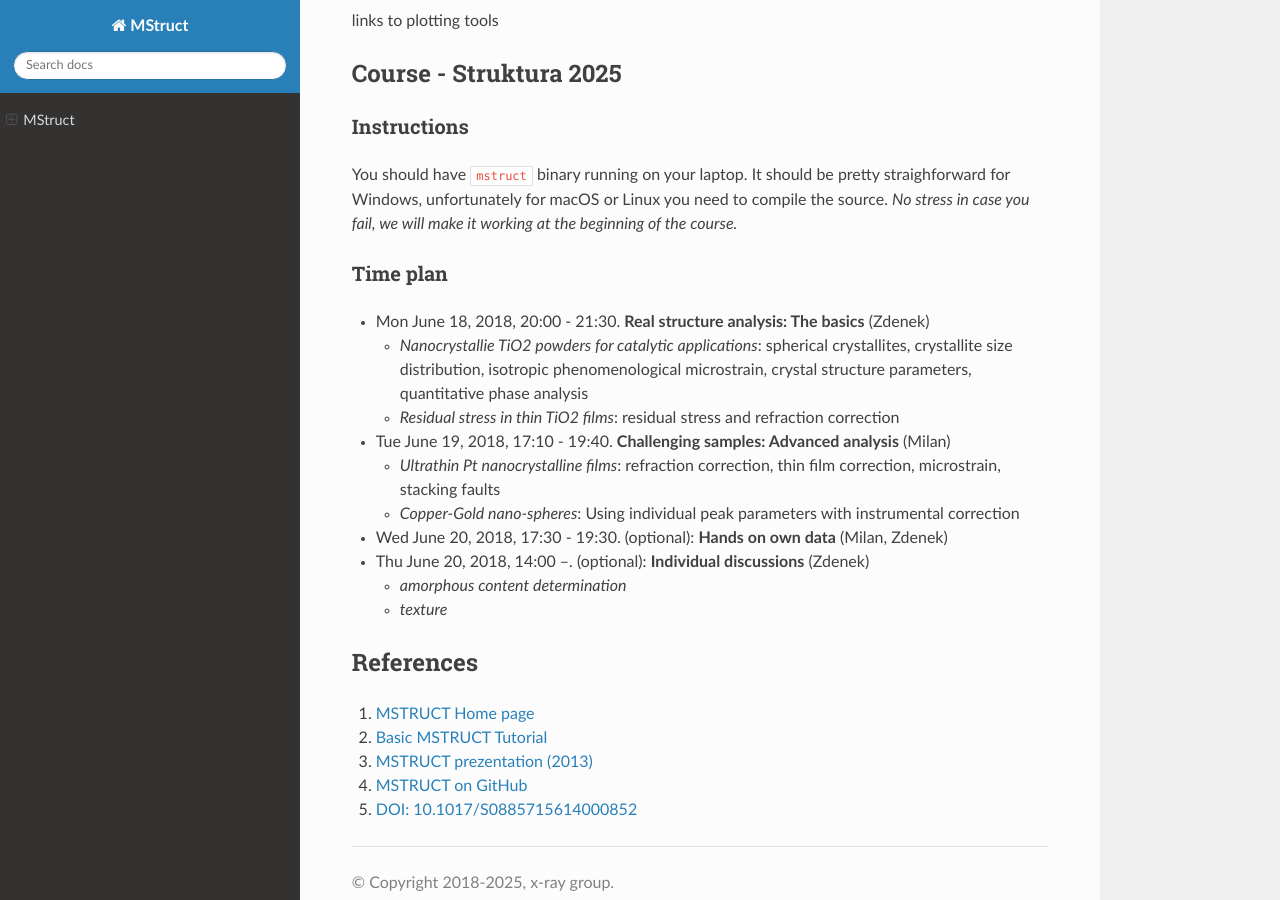
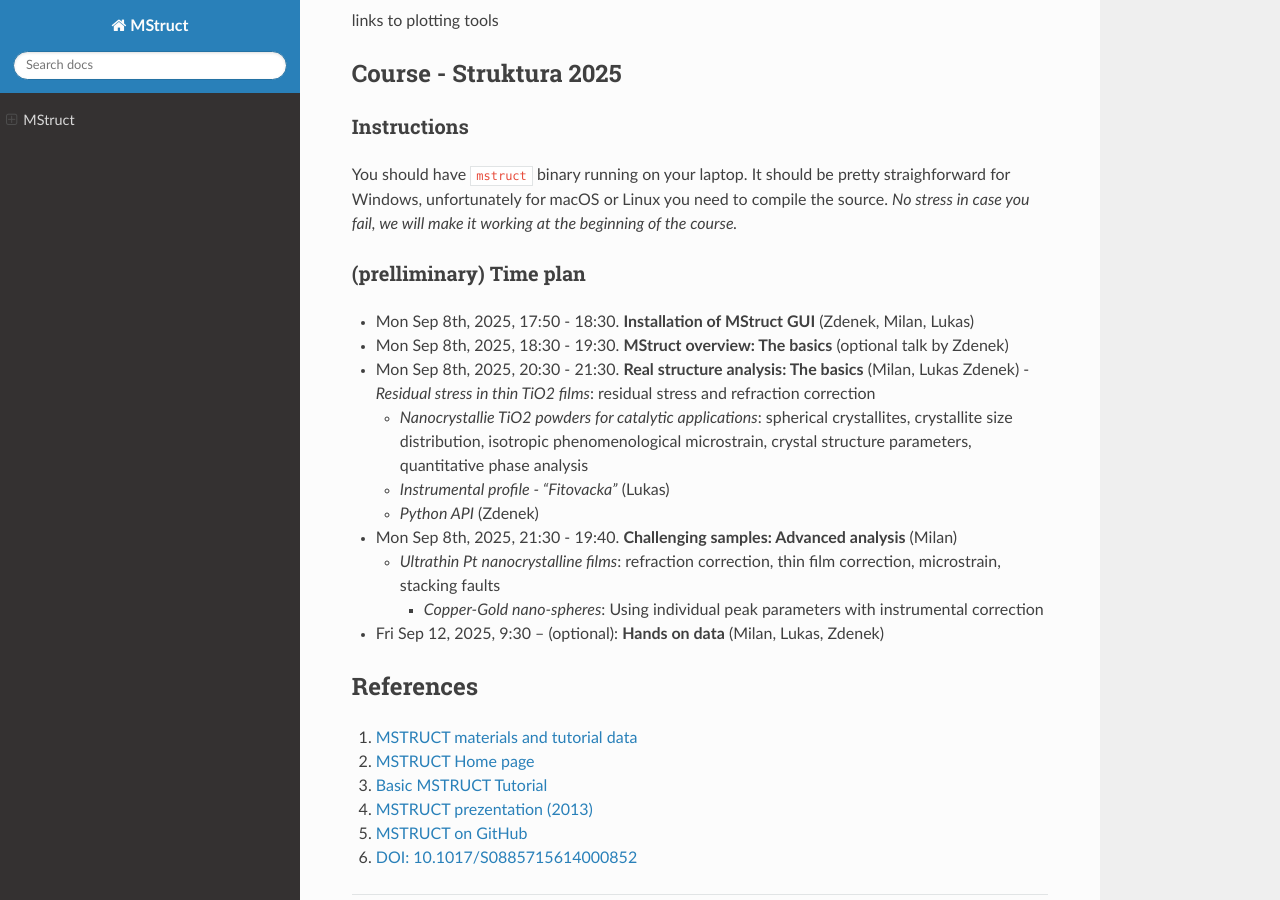
Before and after one commit to xray-group/mstruct, a Sphinx documentation site: the page built from doc/source/index.md, in a window 1280 px wide and 900 px high, scrolled down 10554 px. Built offline with Sphinx 7.4.7 and the Read the Docs theme 3.1.0, drawn with Linux system fonts in a browser that asks for light colours.

Commit message:
(doc) tutorial info

```diff
--- a/doc/source/index.md
+++ b/doc/source/index.md
@@ -393,30 +393,29 @@
 for Windows, unfortunately for macOS or Linux you need to compile the source. *No stress in
 case you fail, we will make it working at the beginning of the course.*
 
-### Time plan
+### (prelliminary) Time plan
 
-- Mon June 18, 2018, 20:00 - 21:30. **Real structure analysis: The basics** (Zdenek)
+- Mon Sep 8th, 2025, 17:50 - 18:30. **Installation of MStruct GUI** (Zdenek, Milan, Lukas)
+- Mon Sep 8th, 2025, 18:30 - 19:30. **MStruct overview: The basics** (optional talk by Zdenek)
+- Mon Sep 8th, 2025, 20:30 - 21:30. **Real structure analysis: The basics** (Milan, Lukas Zdenek)
+	  - *Residual stress in thin TiO2 films*: residual stress and refraction correction
     - *Nanocrystallie TiO2 powders for catalytic applications*: spherical crystallites,
 	crystallite size distribution, isotropic phenomenological microstrain, crystal
 	structure parameters, quantitative phase analysis
-	- *Residual stress in thin TiO2 films*: residual stress and refraction correction
-
-- Tue June 19, 2018, 17:10 - 19:40. **Challenging samples: Advanced analysis** (Milan)
+    - *Instrumental profile - "Fitovacka"* (Lukas)
+    - *Python API* (Zdenek)
+- Mon Sep 8th, 2025, 21:30 - 19:40. **Challenging samples: Advanced analysis** (Milan)
     - *Ultrathin Pt nanocrystalline films*: refraction correction, thin film correction,
 	microstrain, stacking faults
-	- *Copper-Gold nano-spheres*: Using individual peak parameters with instrumental
+	  - *Copper-Gold nano-spheres*: Using individual peak parameters with instrumental
 	correction
-
-- Wed June 20, 2018, 17:30 - 19:30. (optional): **Hands on own data** (Milan, Zdenek)
-
-- Thu June 20, 2018, 14:00 --. (optional): **Individual discussions** (Zdenek)
-	- *amorphous content determination*
-	- *texture*
+- Fri Sep 12, 2025, 9:30 -- (optional): **Hands on data** (Milan, Lukas, Zdenek)
 
 ## References
 
-1. [MSTRUCT Home page](http://www.xray.cz/mstruct/)
-2. [Basic MSTRUCT Tutorial](http://www.xray.cz/mstruct/mstruct-basic-ex.html)
-3. [MSTRUCT prezentation (2013)](http://www.xray.cz/mstruct/mstruct-pres-2013.pdf)
-4. [MSTRUCT on GitHub](https://github.com/xray-group/mstruct)
-5. [DOI: 10.1017/S0885715614000852](http://dx.doi.org/10.1017/S0885715614000852)
+1. [MSTRUCT materials and tutorial data](https://github.com/xray-group/mstruct-materials)
+2. [MSTRUCT Home page](https://www.xray.cz/mstruct/)
+3. [Basic MSTRUCT Tutorial](https://www.xray.cz/mstruct/mstruct-basic-ex.html)
+4. [MSTRUCT prezentation (2013)](https://www.xray.cz/mstruct/mstruct-pres-2013.pdf)
+5. [MSTRUCT on GitHub](https://github.com/xray-group/mstruct)
+6. [DOI: 10.1017/S0885715614000852](http://dx.doi.org/10.1017/S0885715614000852)
```
